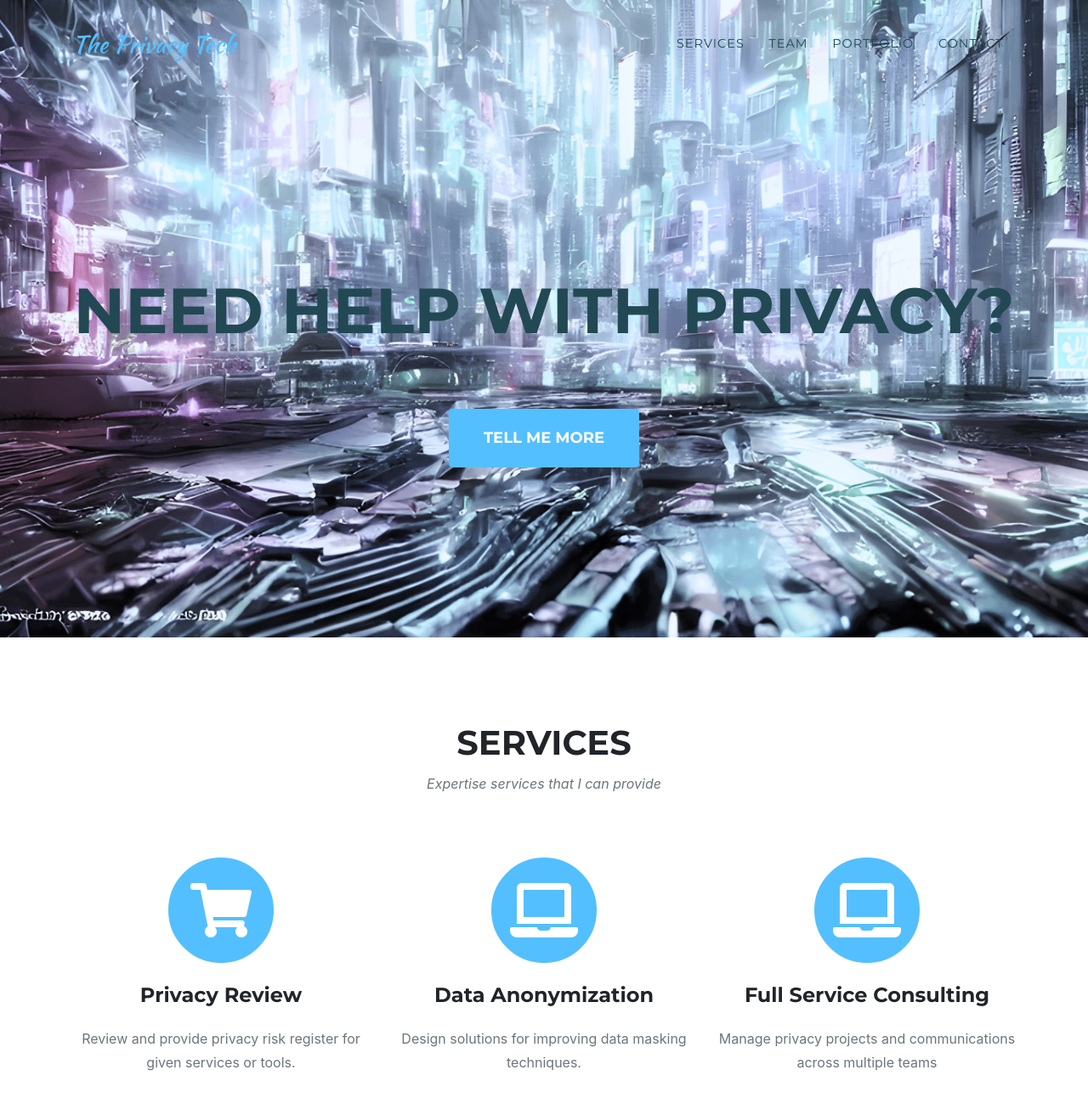
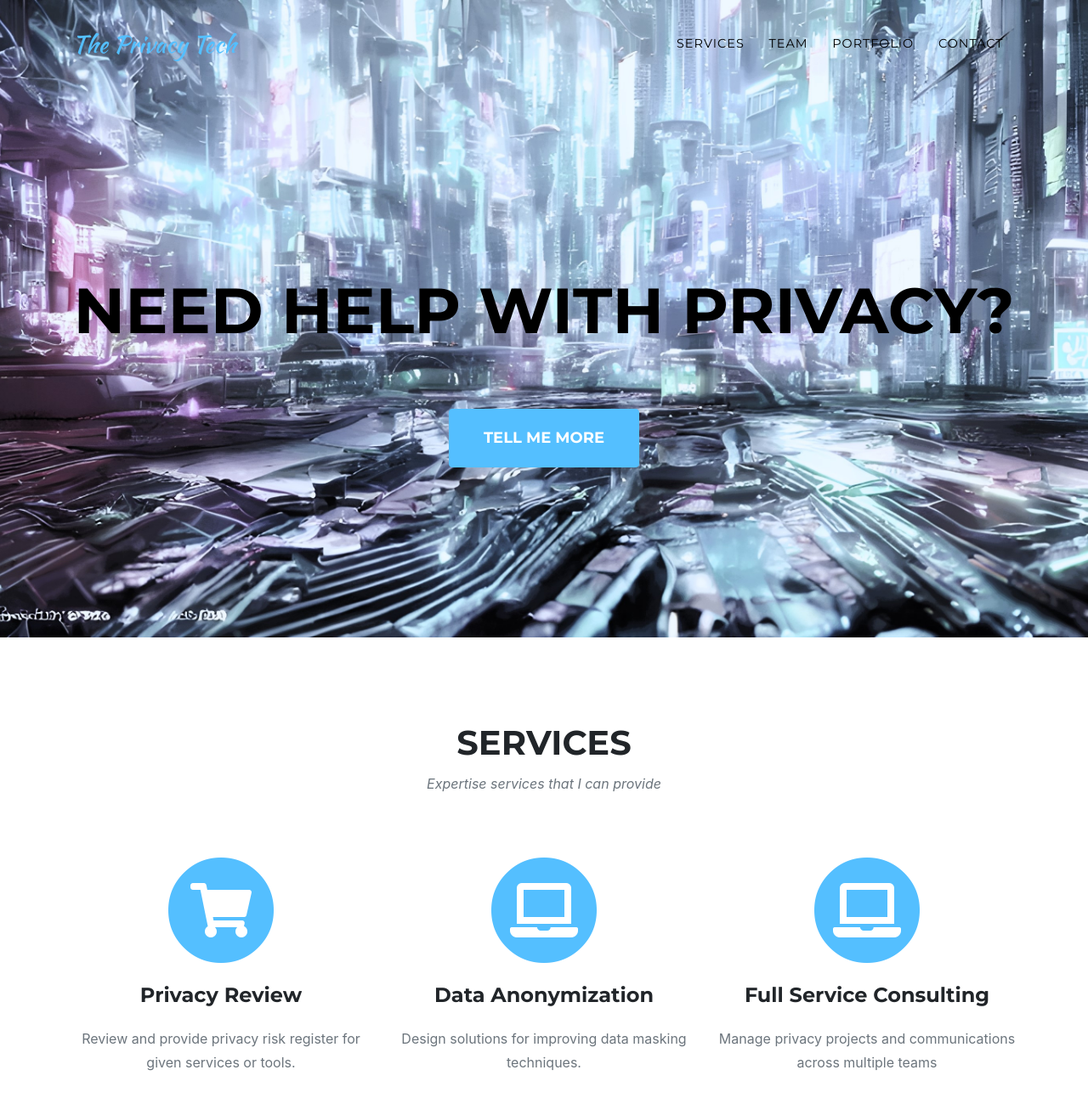
Before and after one commit to jake-integrativeprivacy/jake-integrativeprivacy.github.io, a Jekyll site: the page built from index.md, in a window 1280 px wide and 1400 px high. Shown: the top 1299 px of the window at 85% size. Built offline with Jekyll 4.4.1, drawn with Linux system fonts in a browser that asks for light colours; some web fonts are replaced.

Commit message:
remove and update colors

```diff
--- a/_includes/timeline.html
+++ b/_includes/timeline.html
@@ -1,4 +1,4 @@
-<!-- About -->
+<!-- About
 {% if site.locale and site.locale != "" and site.locale != nil %}
   <section class="bg-light page-section" id="{{ site.data.sitetext[site.locale].timeline.section | default: "about" }}">
     <div class="container">
@@ -118,4 +118,4 @@
   </div>
 </section>
 {% endif %}
-<!-- End About -->
+ End About -->
--- a/_sass/base/_variables.scss
+++ b/_sass/base/_variables.scss
@@ -11,4 +11,4 @@ $gray-700: #495057 !default;
 $gray-800: #343a40 !default;
 $gray-900: #212529 !default;
 
-$blue-1: rgb(34, 72, 83) !default;
+$blue-1: rgb(0, 0, 0) !default;
```
